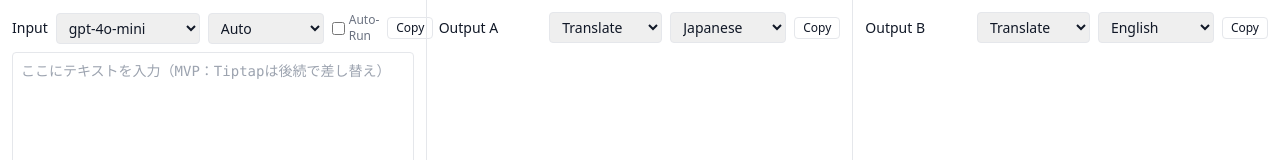
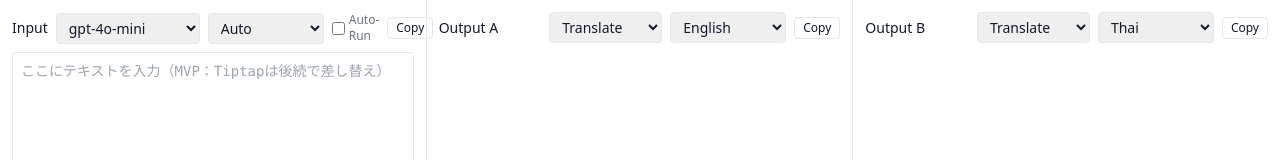
Before and after one commit to yusuke10151985/notes, a Next.js app: page /1 in a window 1280 px wide. Shown: the top 160 px of the page. Built offline with nearby package versions, Linux system fonts and the light colour scheme.

Commit message:
feat(ui): set default targets to en for Output A and th for Output B (both translate mode)

```diff
--- a/app/(session)/[id]/page.tsx
+++ b/app/(session)/[id]/page.tsx
@@ -14,8 +14,8 @@ export default function SessionPage(props: any) {
   const [modeA, setModeA] = useState<Mode>('translate');
   const [modeB, setModeB] = useState<Mode>('translate');
   const [sourceLang, setSourceLang] = useState('auto');
-  const [targetLangA, setTargetLangA] = useState('ja');
-  const [targetLangB, setTargetLangB] = useState('en');
+  const [targetLangA, setTargetLangA] = useState('en');
+  const [targetLangB, setTargetLangB] = useState('th');
   const [autoRun, setAutoRun] = useState(false);
   const [inputText, setInputText] = useState('');
   const [outA, setOutA] = useState('');
```
